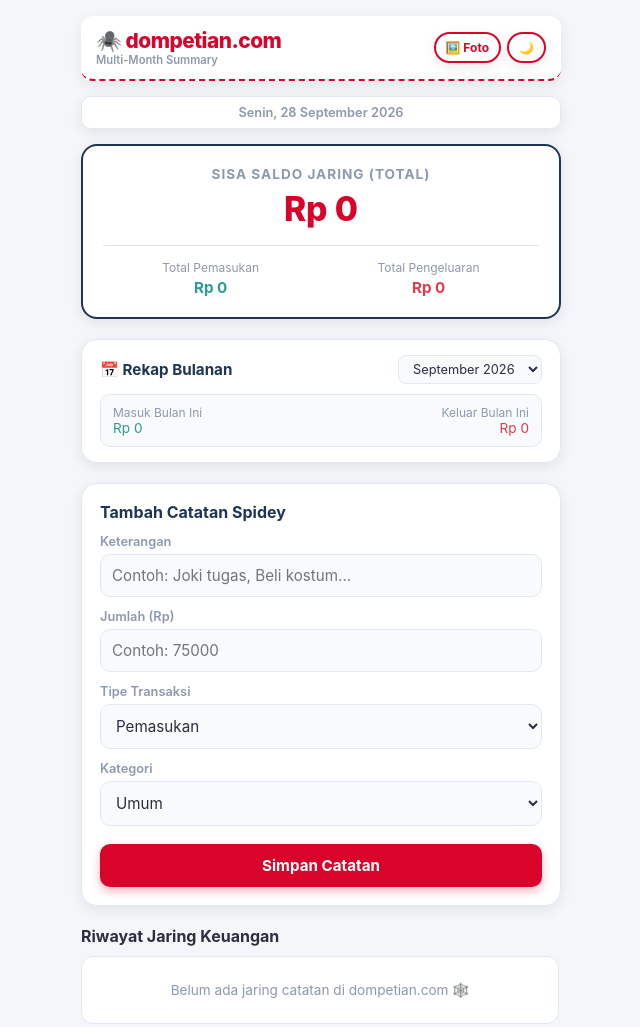
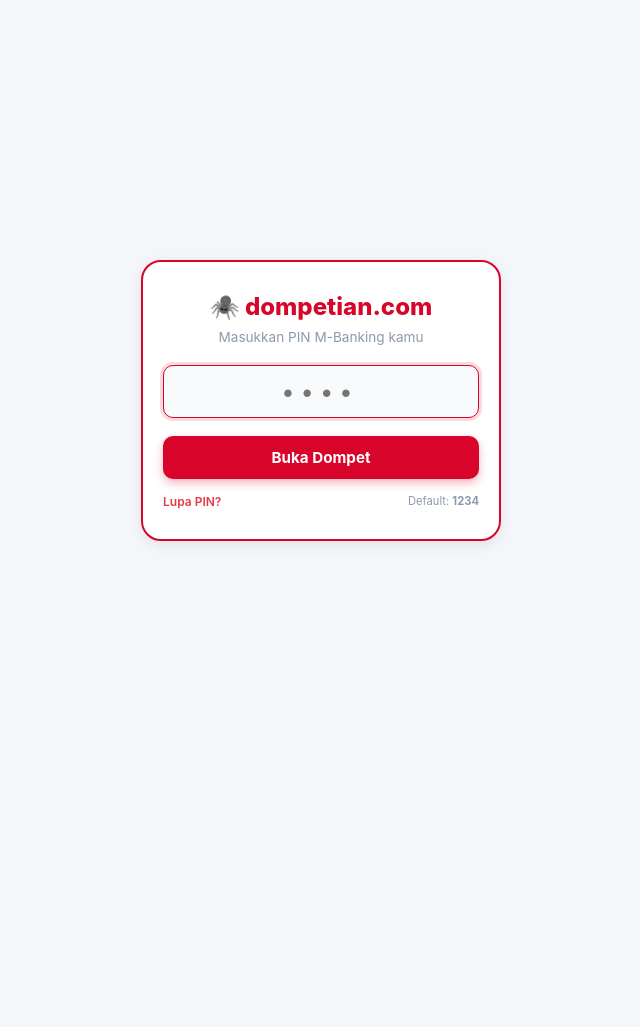
Before and after one commit to sancahyaseptian9/dompetian, a plain HTML site: page index.html in a window 1280 px wide. Shown: the whole page, without its empty margins (319-959 px from the left). After the commit the page ends 800 px from the top, so only its background shows below. Drawn offline with Linux system fonts and the light colour scheme.

Commit message:
Update index.html

```diff
--- a/index.html
+++ b/index.html
@@ -3,7 +3,7 @@
 <head>
     <meta charset="UTF-8">
     <meta name="viewport" content="width=device-width, initial-scale=1.0">
-    <title>dompetian.com - Monthly History</title>
+    <title>dompetian.com - PIN Secure Edition</title>
     <style>
         :root {
             --bg-color: #f4f6f9;
@@ -50,12 +50,63 @@
             padding: 16px;
             display: flex;
             justify-content: center;
+            align-items: center;
             min-height: 100vh;
+        }
+
+        /* Layar Lockscreen PIN M-Banking */
+        #lockScreen {
+            position: fixed;
+            top: 0;
+            left: 0;
+            width: 100%;
+            height: 100%;
+            background-color: var(--bg-color);
+            background-size: cover;
+            background-position: center;
+            display: flex;
+            justify-content: center;
+            align-items: center;
+            z-index: 9999;
+            padding: 20px;
+        }
+
+        .lock-card {
+            background: var(--card-bg);
+            padding: 30px 20px;
+            border-radius: 20px;
+            box-shadow: var(--shadow);
+            width: 100%;
+            max-width: 360px;
+            text-align: center;
+            border: 2px solid var(--primary);
+            backdrop-filter: blur(10px);
+        }
+
+        .lock-card h2 {
+            font-size: 1.5rem;
+            color: var(--primary);
+            margin-bottom: 8px;
+            font-weight: 800;
+        }
+
+        .lock-card p {
+            font-size: 0.85rem;
+            color: var(--text-muted);
+            margin-bottom: 20px;
+        }
+
+        .pin-input {
+            letter-spacing: 8px;
+            text-align: center;
+            font-size: 1.5rem;
+            font-weight: bold;
         }
 
         .container {
             width: 100%;
             max-width: 480px;
+            display: none;
         }
 
         header {
@@ -87,22 +138,24 @@
 
         .header-btns {
             display: flex;
-            gap: 6px;
+            gap: 5px;
+            flex-wrap: wrap;
+            max-width: 150px;
+            justify-content: flex-end;
         }
 
         .btn-action {
             background: var(--card-bg);
             border: 2px solid var(--primary);
             color: var(--primary);
-            padding: 6px 10px;
+            padding: 5px 8px;
             border-radius: 20px;
             cursor: pointer;
-            font-size: 0.75rem;
+            font-size: 0.7rem;
             font-weight: 700;
             box-shadow: var(--shadow);
         }
 
-        /* Widget Hari & Tanggal */
         .date-widget {
             background: var(--card-bg);
             padding: 8px 15px;
@@ -117,7 +170,6 @@
             backdrop-filter: blur(5px);
         }
 
-        /* Kartu Saldo */
         .balance-card {
             background: var(--card-bg);
             padding: 20px;
@@ -162,7 +214,6 @@
             font-size: 0.95rem;
         }
 
-        /* Kartu Akumulasi Bulanan dengan Pilihan Bulan */
         .monthly-card {
             background: var(--card-bg);
             padding: 15px 18px;
@@ -210,7 +261,6 @@
         .income-text { color: var(--success); }
         .expense-text { color: var(--danger); }
 
-        /* Form Input */
         .form-card {
             background-color: var(--card-bg);
             padding: 18px;
@@ -274,7 +324,6 @@
             box-shadow: 0 4px 10px rgba(217, 4, 41, 0.3);
         }
 
-        /* Riwayat Transaksi */
         .history-section h3 {
             font-size: 1rem;
             margin-bottom: 10px;
@@ -350,16 +399,36 @@
 </head>
 <body data-theme="light">
 
-    <div class="container">
+    <!-- Layar PIN Lockscreen -->
+    <div id="lockScreen">
+        <div class="lock-card">
+            <h2>🕷️ dompetian.com</h2>
+            <p id="lockMessage">Masukkan PIN M-Banking kamu</p>
+            <form onsubmit="verifyPin(event)">
+                <div class="form-group">
+                    <input type="password" id="pinInput" class="pin-input" maxlength="6" placeholder="••••" required autofocus>
+                </div>
+                <button type="submit" class="btn-submit">Buka Dompet</button>
+            </form>
+            <div style="margin-top: 15px; display: flex; justify-content: space-between; align-items: center;">
+                <button onclick="resetPinEmergency()" style="background: none; border: none; color: var(--danger); font-size: 0.75rem; cursor: pointer; font-weight: 600;">Lupa PIN?</button>
+                <span style="font-size: 0.7rem; color: var(--text-muted);">Default: <b>1234</b></span>
+            </div>
+        </div>
+    </div>
+
+    <!-- Konten Utama Aplikasi -->
+    <div class="container" id="mainApp">
         <!-- Header -->
         <header>
             <div class="logo-area">
                 <h1>🕷️ dompetian.com</h1>
-                <span>Multi-Month Summary</span>
+                <span>PIN Secured</span>
             </div>
             <div class="header-btns">
                 <button class="btn-action" onclick="document.getElementById('bgUpload').click()">🖼️ Foto</button>
                 <input type="file" id="bgUpload" accept="image/*" style="display: none;" onchange="changeBackground(event)">
+                <button class="btn-action" onclick="changePinPrompt()">🔐 PIN</button>
                 <button class="btn-action" id="themeToggle" onclick="toggleTheme()">🌙</button>
             </div>
         </header>
@@ -385,12 +454,12 @@
             </div>
         </div>
 
-        <!-- Kartu Rekap / Akumulasi Bulanan dengan Pilihan Bulan -->
+        <!-- Kartu Rekap Bulanan -->
         <div class="monthly-card">
             <div class="monthly-header">
                 <h3>📅 Rekap Bulanan</h3>
                 <select id="monthSelect" onchange="updateUI()">
-                    <!-- Pilihan bulan terisi otomatis dari data -->
+                    <!-- Pilihan bulan -->
                 </select>
             </div>
             <div class="monthly-stats">
@@ -452,6 +521,51 @@
     <script>
         let transactions = JSON.parse(localStorage.getItem('dompetian_custom_trans')) || [];
 
+        function verifyPin(e) {
+            e.preventDefault();
+            const enteredPin = document.getElementById('pinInput').value;
+            const currentPin = localStorage.getItem('dompetian_user_pin') || '1234';
+
+            if (enteredPin === currentPin) {
+                document.getElementById('lockScreen').style.display = 'none';
+                document.getElementById('mainApp').style.display = 'block';
+                document.body.style.alignItems = 'flex-start';
+                initApp();
+            } else {
+                document.getElementById('lockMessage').innerText = "PIN Salah! Coba lagi.";
+                document.getElementById('lockMessage').style.color = "var(--danger)";
+                document.getElementById('pinInput').value = '';
+            }
+        }
+
+        // Fitur Reset Sandi Darurat (Lupa PIN)
+        function resetPinEmergency() {
+            if (confirm("Reset PIN kembali ke default (1234)?")) {
+                localStorage.setItem('dompetian_user_pin', '1234');
+                alert("PIN berhasil direset ke 1234. Silakan masukkan PIN 1234.");
+                document.getElementById('lockMessage').innerText = "Masukkan PIN M-Banking kamu";
+                document.getElementById('lockMessage').style.color = "var(--text-muted)";
+            }
+        }
+
+        // Fitur Ganti PIN di dalam aplikasi
+        function changePinPrompt() {
+            const oldPinCheck = prompt("Masukkan PIN lama kamu:");
+            const currentPin = localStorage.getItem('dompetian_user_pin') || '1234';
+
+            if (oldPinCheck === currentPin) {
+                const newPin = prompt("Masukkan PIN baru (minimal 4 digit):");
+                if (newPin && newPin.length >= 4) {
+                    localStorage.setItem('dompetian_user_pin', newPin);
+                    alert("PIN berhasil diperbarui! Gunakan PIN baru ini saat masuk berikutnya.");
+                } else {
+                    alert("PIN baru tidak valid (minimal 4 digit). Ganti PIN dibatalkan.");
+                }
+            } else if (oldPinCheck !== null) {
+                alert("PIN lama salah! Ganti PIN gagal.");
+            }
+        }
+
         function formatRupiah(number) {
             return new Intl.NumberFormat('id-ID', { style: 'currency', currency: 'IDR', minimumFractionDigits: 0 }).format(number);
         }
@@ -462,17 +576,15 @@
             document.getElementById('dateWidget').innerText = now.toLocaleDateString('id-ID', options);
         }
 
-        // Mengisi pilihan bulan di dropdown secara otomatis berdasarkan data transaksi yang ada
         function populateMonthDropdown() {
             const monthSelect = document.getElementById('monthSelect');
             const currentSelected = monthSelect.value;
 
-            // Kumpulkan semua bulan unik dari transaksi
             let monthsSet = new Set();
             const now = new Date();
             const currentMonthName = now.toLocaleDateString('id-ID', { month: 'long', year: 'numeric' });
 
-            monthsSet.add(currentMonthName); // Pastikan bulan saat ini selalu ada
+            monthsSet.add(currentMonthName);
 
             transactions.forEach(t => {
                 if (t.rawMonthYear) {
@@ -480,7 +592,6 @@
                 }
             });
 
-            // Urutkan atau ubah ke array
             let monthsArray = Array.from(monthsSet);
 
             monthSelect.innerHTML = '';
@@ -491,7 +602,6 @@
                 monthSelect.appendChild(opt);
             });
 
-            // Kembalikan pilihan sebelumnya jika masih ada, jika tidak pilih bulan sekarang
             if (monthsArray.includes(currentSelected)) {
                 monthSelect.value = currentSelected;
             } else {
@@ -530,7 +640,6 @@
                     totalExpense += amountNum;
                 }
 
-                // Hitung khusus untuk bulan yang sedang dipilih di dropdown rekap
                 if (t.rawMonthYear === selectedMonth) {
                     if (t.type === 'income') {
                         monthlyIncome += amountNum;
@@ -603,6 +712,7 @@
                 reader.onload = function(e) {
                     const imageUrl = e.target.result;
                     document.body.style.backgroundImage = `url('${imageUrl}')`;
+                    document.getElementById('lockScreen').style.backgroundImage = `url('${imageUrl}')`;
                     localStorage.setItem('dompetian_bg_image', imageUrl);
                 }
                 reader.readAsDataURL(file);
@@ -624,7 +734,7 @@
             }
         }
 
-        window.onload = function() {
+        function initApp() {
             const savedTheme = localStorage.getItem('dompetian_custom_theme') || 'light';
             document.body.setAttribute('data-theme', savedTheme);
             document.getElementById('themeToggle').innerText = savedTheme === 'dark' ? '☀️' : '🌙';
@@ -632,6 +742,7 @@
             const savedBg = localStorage.getItem('dompetian_bg_image');
             if (savedBg) {
                 document.body.style.backgroundImage = `url('${savedBg}')`;
+                document.getElementById('lockScreen').style.backgroundImage = `url('${savedBg}')`;
             }
 
             const now = new Date();
```
